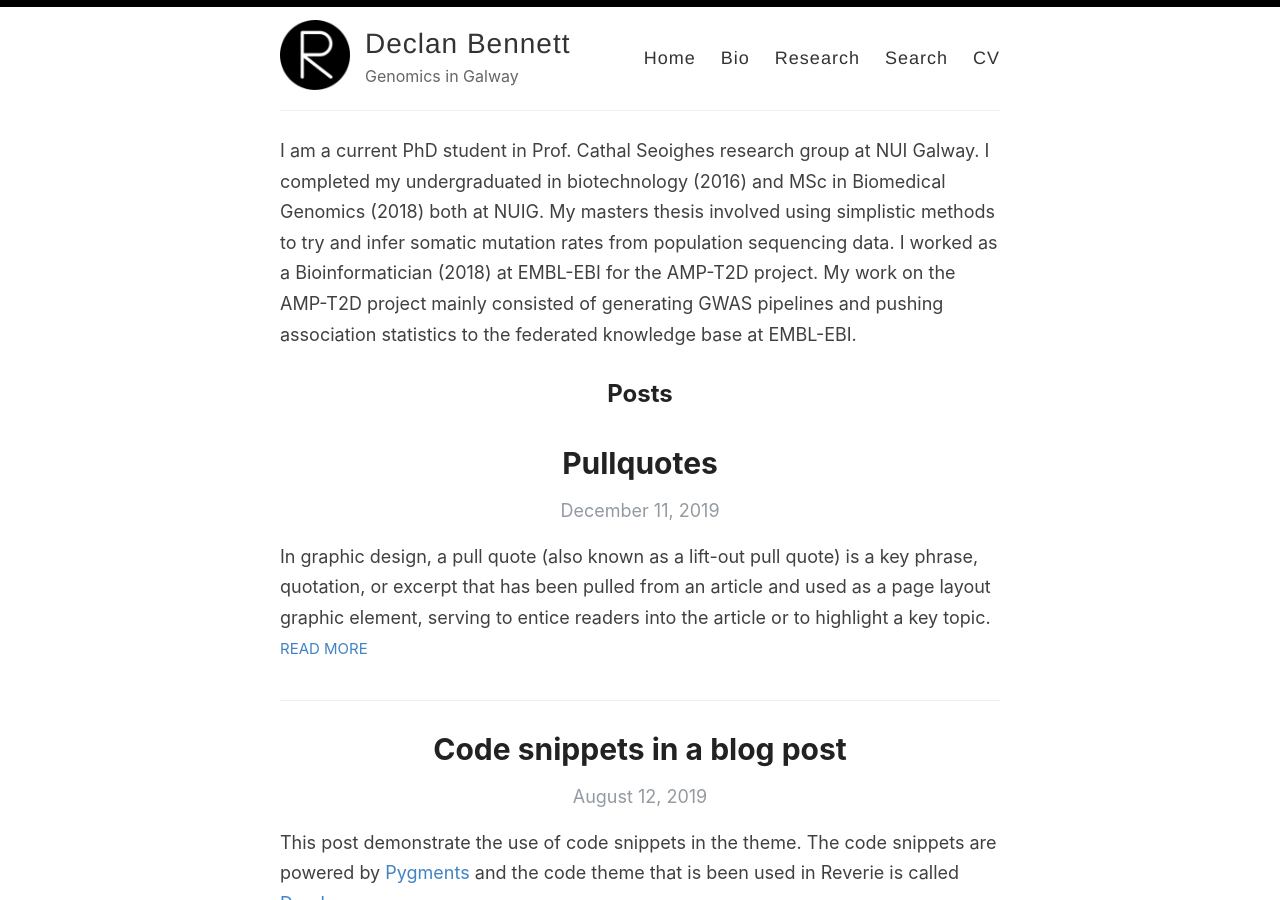
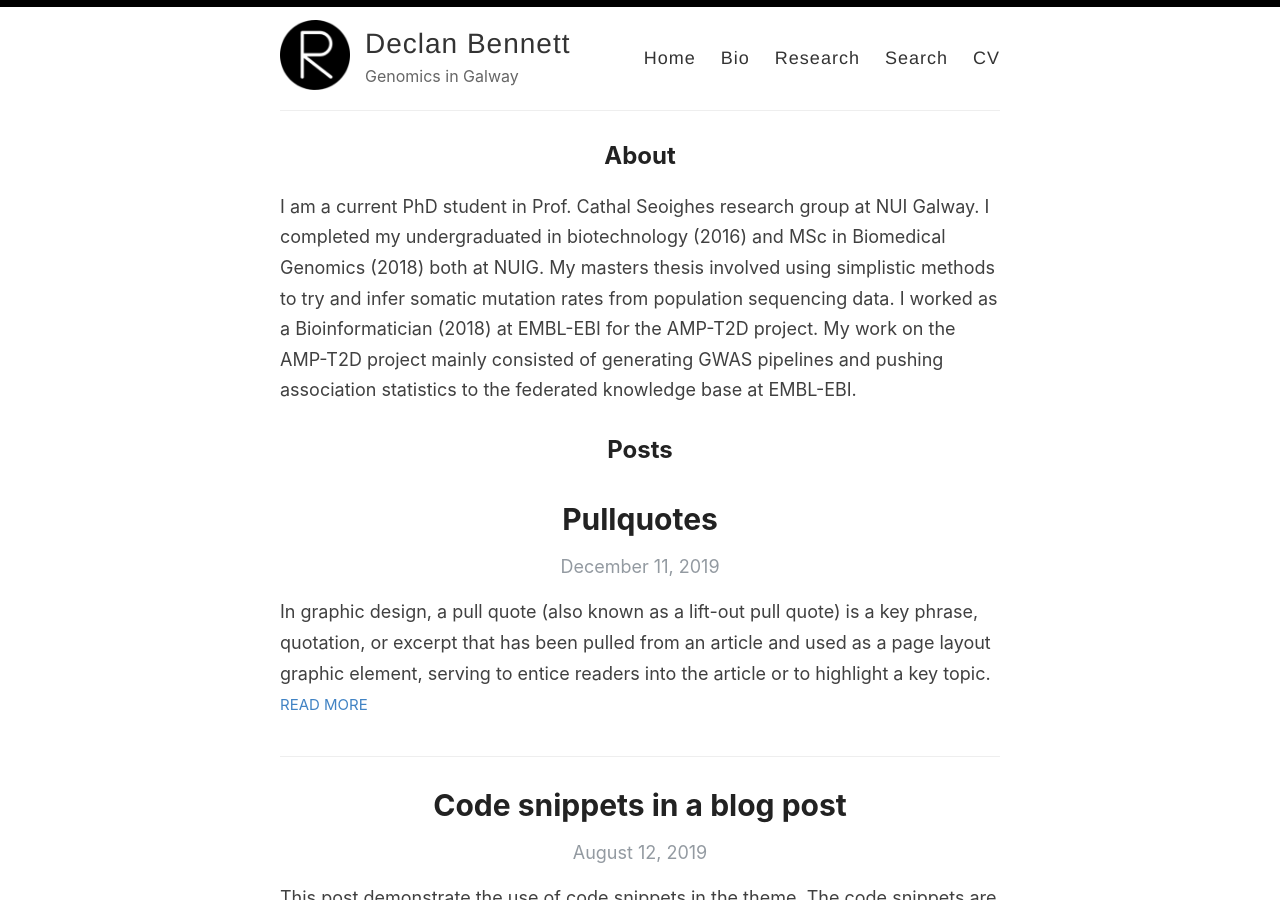
Before and after one commit to declan93/declan93.github.io, a Jekyll site: the page built from index.html, in a window 1280 px wide and 900 px high. Built offline with Jekyll 4.4.1, drawn with Linux system fonts in a browser that asks for light colours; the list of posts is cut into pages by our own code.

Commit message:
Update index.html

```diff
--- a/index.html
+++ b/index.html
@@ -2,6 +2,7 @@
 layout: default
 ---
 <div class="header">
+  <h2>About</h2>
   <p>I am a current PhD student in Prof. Cathal Seoighes research group at NUI Galway.
       I completed my undergraduated in biotechnology (2016) and MSc in Biomedical Genomics (2018) both at NUIG.
       My masters thesis involved using simplistic methods to try and infer somatic mutation rates from population sequencing data.
```
